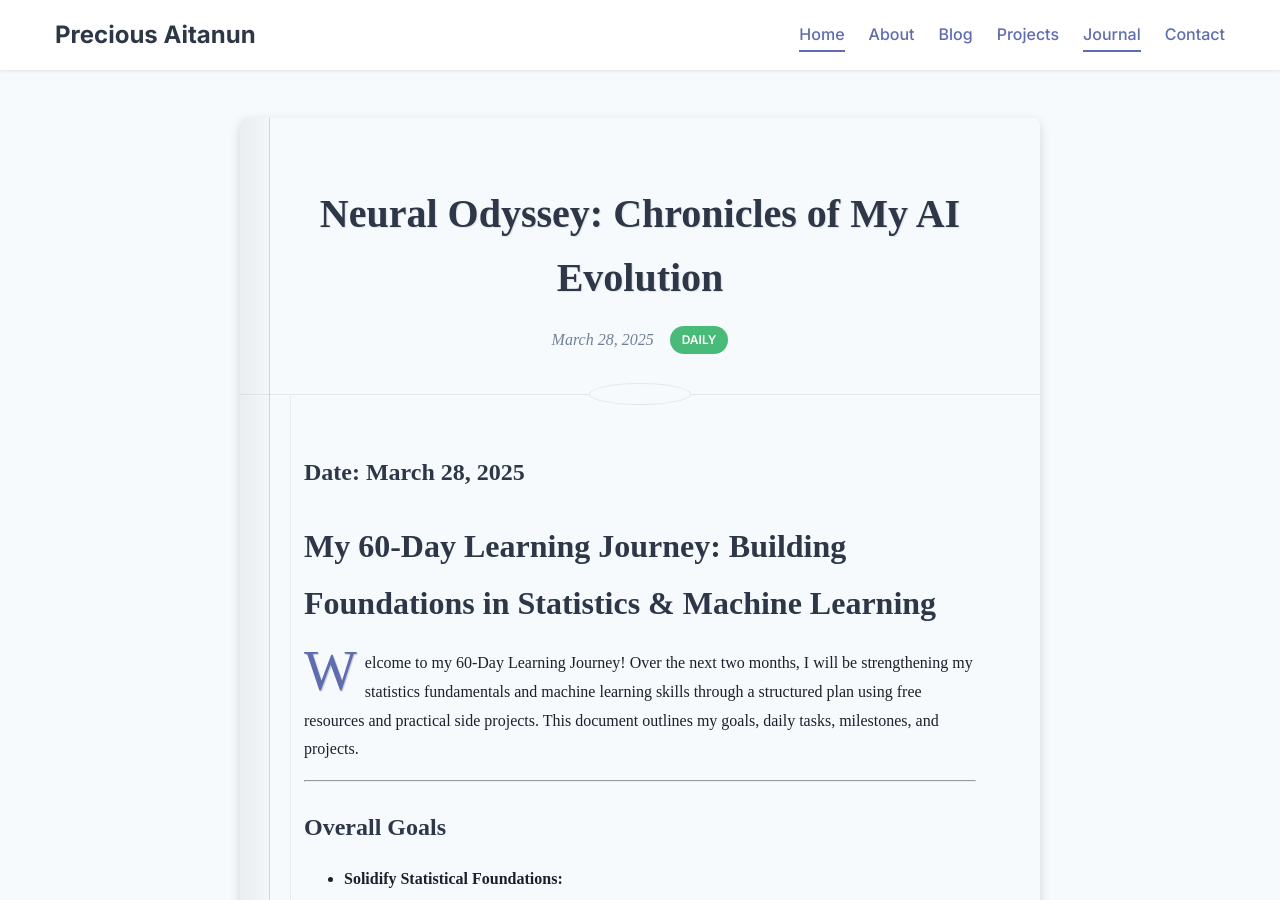
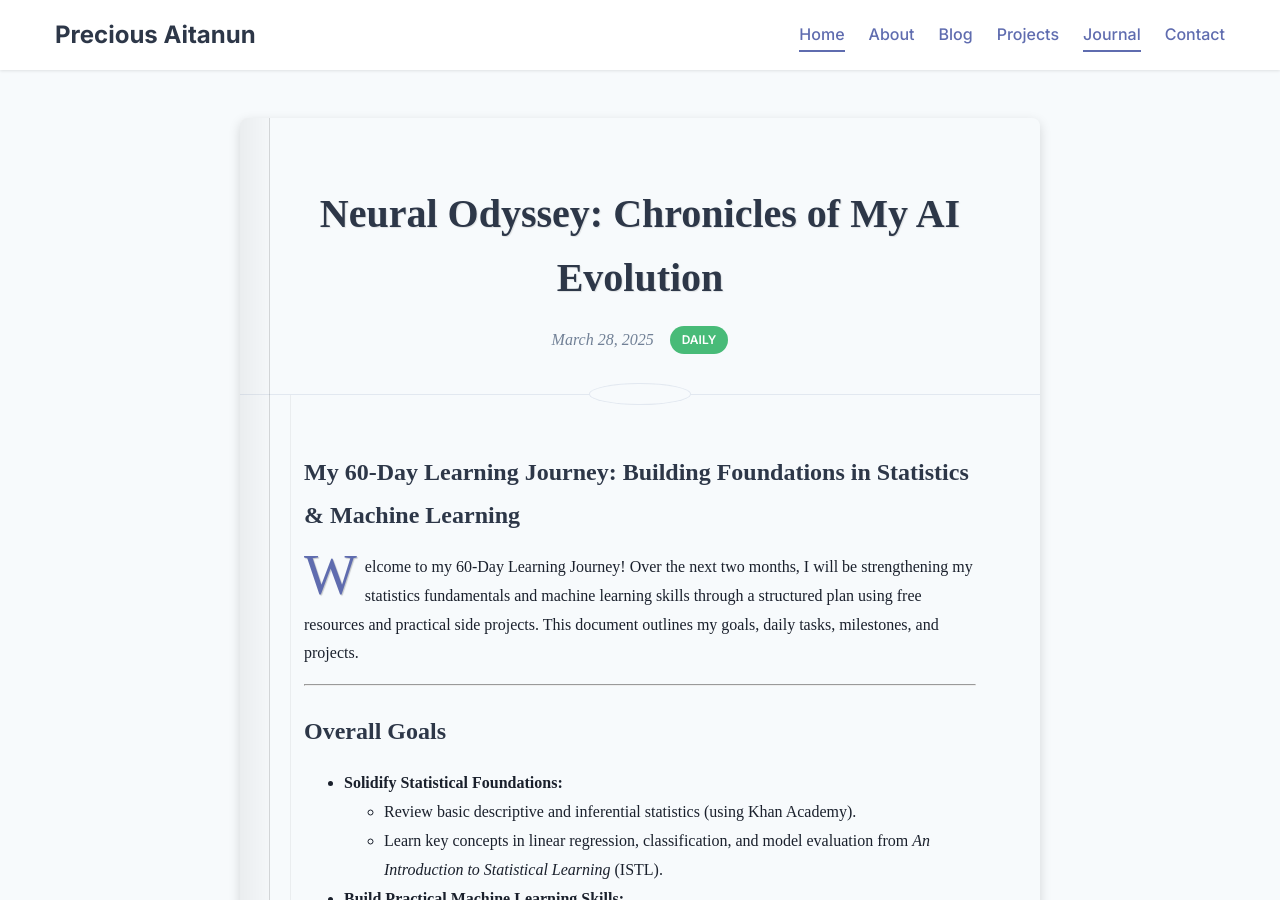
Before and after one commit to Nadira3/Nadira3.github.io, a Jekyll site: the page built from _journal/2025-03-28-my-ai-journey.markdown, in a window 1280 px wide and 900 px high. Built offline with Jekyll 4.4.1, drawn with Linux system fonts in a browser that asks for light colours.

Commit message:
Update 2025-03-28-my-ai-journey.markdown

```diff
--- a/_journal/2025-03-28-my-ai-journey.markdown
+++ b/_journal/2025-03-28-my-ai-journey.markdown
@@ -6,9 +6,7 @@ category: Daily # Options: Daily, Special
 header_image: /assets/images/journal/ai-journey-image.jpg
 mood: Enthusiastic
 ---
-
-## Date: {{ page.date | date: "%B %-d, %Y" }}
-# My 60-Day Learning Journey: Building Foundations in Statistics & Machine Learning
+## My 60-Day Learning Journey: Building Foundations in Statistics & Machine Learning
 
 Welcome to my 60‑Day Learning Journey! Over the next two months, I will be strengthening my statistics fundamentals and machine learning skills through a structured plan using free resources and practical side projects. This document outlines my goals, daily tasks, milestones, and projects.
 
```
Also changed, not shown: other parts of _journal/2025-03-28-my-ai-journey.markdown (+2 -0 lines).
